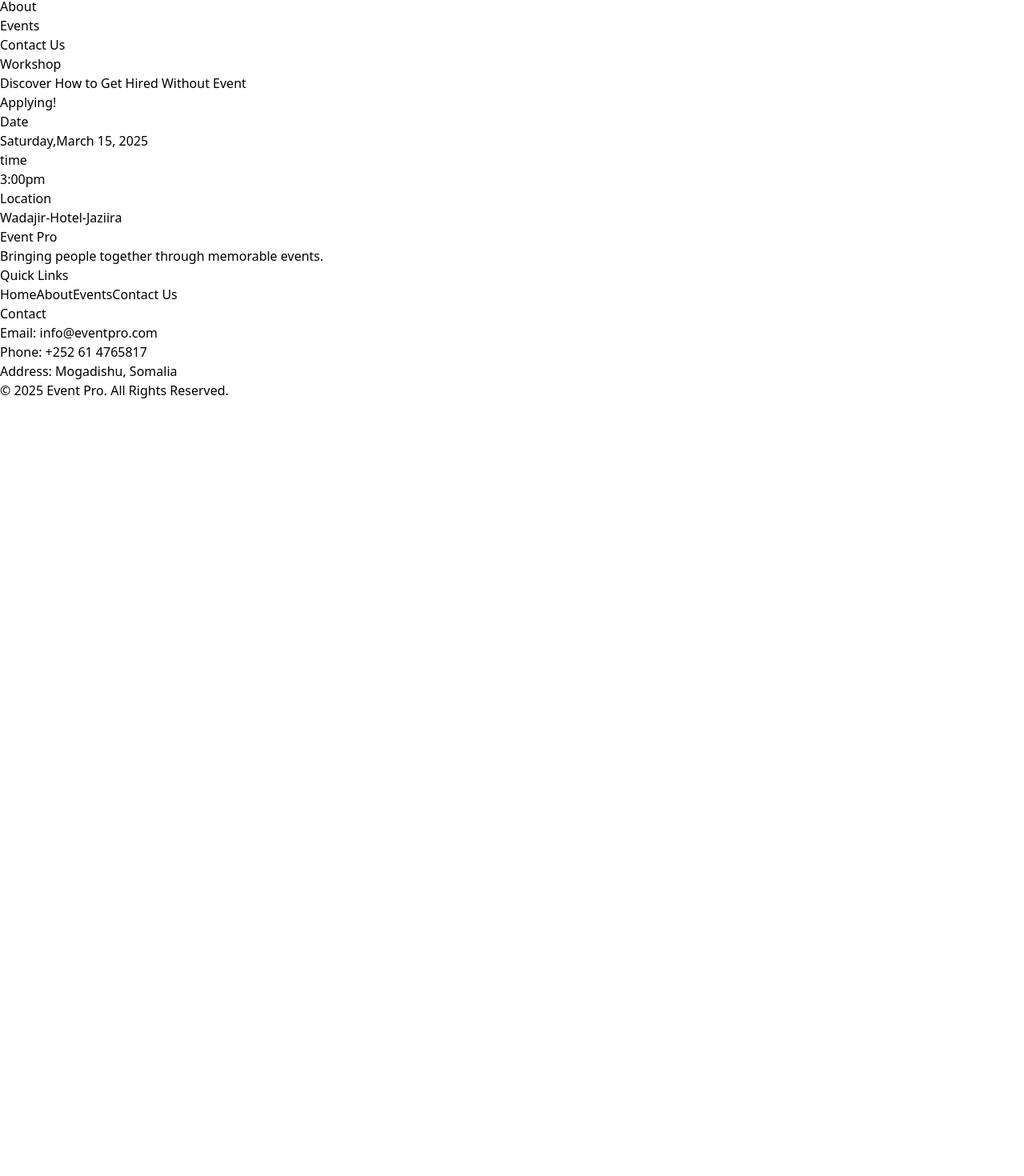
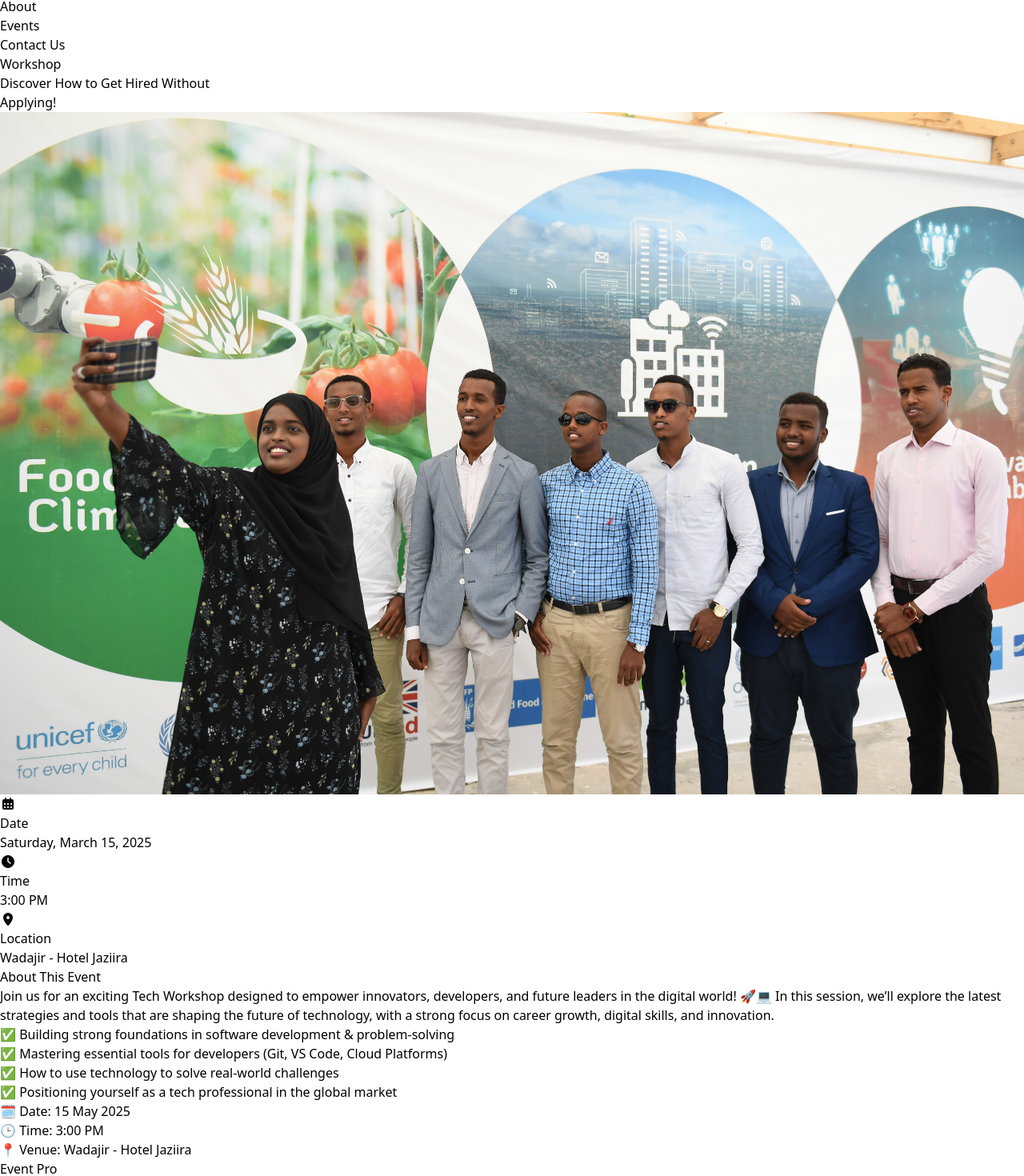
Before and after one commit to Eng-Yhassan/Lastproject_ReactJs, a React (Vite) app: page /view in a window 1280 px wide. Shown: the part 172-1642 px from the top of the page at 80% size. Before the commit the page ends 800 px from the top, so only its background shows below. Built offline with nearby package versions, Linux system fonts and the light colour scheme.

Commit message:
last_project

```diff
--- a/src/components/one-time-use/Workshop.jsx
+++ b/src/components/one-time-use/Workshop.jsx
@@ -1,31 +1,77 @@
-import React from 'react'
+import imag1 from "../../images/tech.jpg"
+
 function Workshop() {
   return (
-    <div>
-        <p>Workshop</p>
-        <h3>Discover How to Get Hired Without Event <br /> Applying!</h3>
-        {/* date */}
-        <div>
-            <div>
-                <p>Date</p>
-                <h4>Saturday,March 15, 2025</h4>
-            </div>
-             </div>
-             {/* time */}
-            <div>
-                <div>
-                    <p>time</p>
-                    <h4>3:00pm</h4>
-                </div>
-            </div>
-            {/* location */}
-             <div>
-                <div>
-                    <p>Location</p>
-                    <h4>Wadajir-Hotel-Jaziira</h4>
-                </div>
-            </div>
+    <div className="bg-white shadow-lg rounded-2xl overflow-hidden max-w-4xl mx-auto">
+      {/* Header */}
+      <div className="bg-gradient-to-r from-indigo-900 via-purple-800 to-indigo-900 text-white p-8 text-center">
+        <p className="uppercase tracking-wide text-sm font-semibold">Workshop</p>
+        <h3 className="text-3xl md:text-4xl font-bold mt-2">
+          Discover How to Get Hired Without <br /> Applying!
+        </h3>
+      </div>
 
+      {/* Image */}
+      <div>
+        <img
+          src={imag1}
+          alt="Tech Workshop"
+          className="w-full h-72 object-cover"
+        />
+      </div>
+
+      {/* Date, Time, Location under image */}
+      <div className="flex flex-col md:flex-row justify-between items-center gap-6 p-6 bg-gray-50">
+        <div className="flex items-center gap-3">
+          <i className="fa-solid fa-calendar-days text-indigo-700 text-2xl"></i>
+          <div>
+            <p className="text-sm text-gray-500">Date</p>
+            <h4 className="text-lg font-semibold">Saturday, March 15, 2025</h4>
+          </div>
+        </div>
+
+        <div className="flex items-center gap-3">
+          <i className="fa-solid fa-clock text-indigo-700 text-2xl"></i>
+          <div>
+            <p className="text-sm text-gray-500">Time</p>
+            <h4 className="text-lg font-semibold">3:00 PM</h4>
+          </div>
+        </div>
+
+        <div className="flex items-center gap-3">
+          <i className="fa-solid fa-location-dot text-indigo-700 text-2xl"></i>
+          <div>
+            <p className="text-sm text-gray-500">Location</p>
+            <h4 className="text-lg font-semibold">Wadajir - Hotel Jaziira</h4>
+          </div>
+        </div>
+      </div>
+
+      {/* About Section */}
+      <div className="p-8">
+        <h3 className="text-2xl font-bold text-indigo-900 mb-4">About This Event</h3>
+        <p className="text-gray-700 mb-4 leading-relaxed">
+          Join us for an exciting <span className="font-semibold">Tech Workshop</span> designed
+          to empower innovators, developers, and future leaders in the digital world! 🚀💻 In this
+          session, we’ll explore the latest strategies and tools that are shaping the future of
+          technology, with a strong focus on <span className="font-semibold">career growth,
+          digital skills, and innovation</span>.
+        </p>
+
+        <ul className="space-y-2 text-gray-700">
+          <li>✅ Building strong foundations in software development & problem-solving</li>
+          <li>✅ Mastering essential tools for developers (Git, VS Code, Cloud Platforms)</li>
+          <li>✅ How to use technology to solve real-world challenges</li>
+          <li>✅ Positioning yourself as a tech professional in the global market</li>
+        </ul>
+
+        {/* Bottom Info */}
+        <div className="mt-6 flex flex-wrap gap-6 text-gray-700 font-medium">
+          <p>🗓️ Date: <span className="font-semibold">15 May 2025</span></p>
+          <p>🕒 Time: <span className="font-semibold">3:00 PM</span></p>
+          <p>📍 Venue: <span className="font-semibold">Wadajir - Hotel Jaziira</span></p>
+        </div>
+      </div>
     </div>
   )
 }
```
